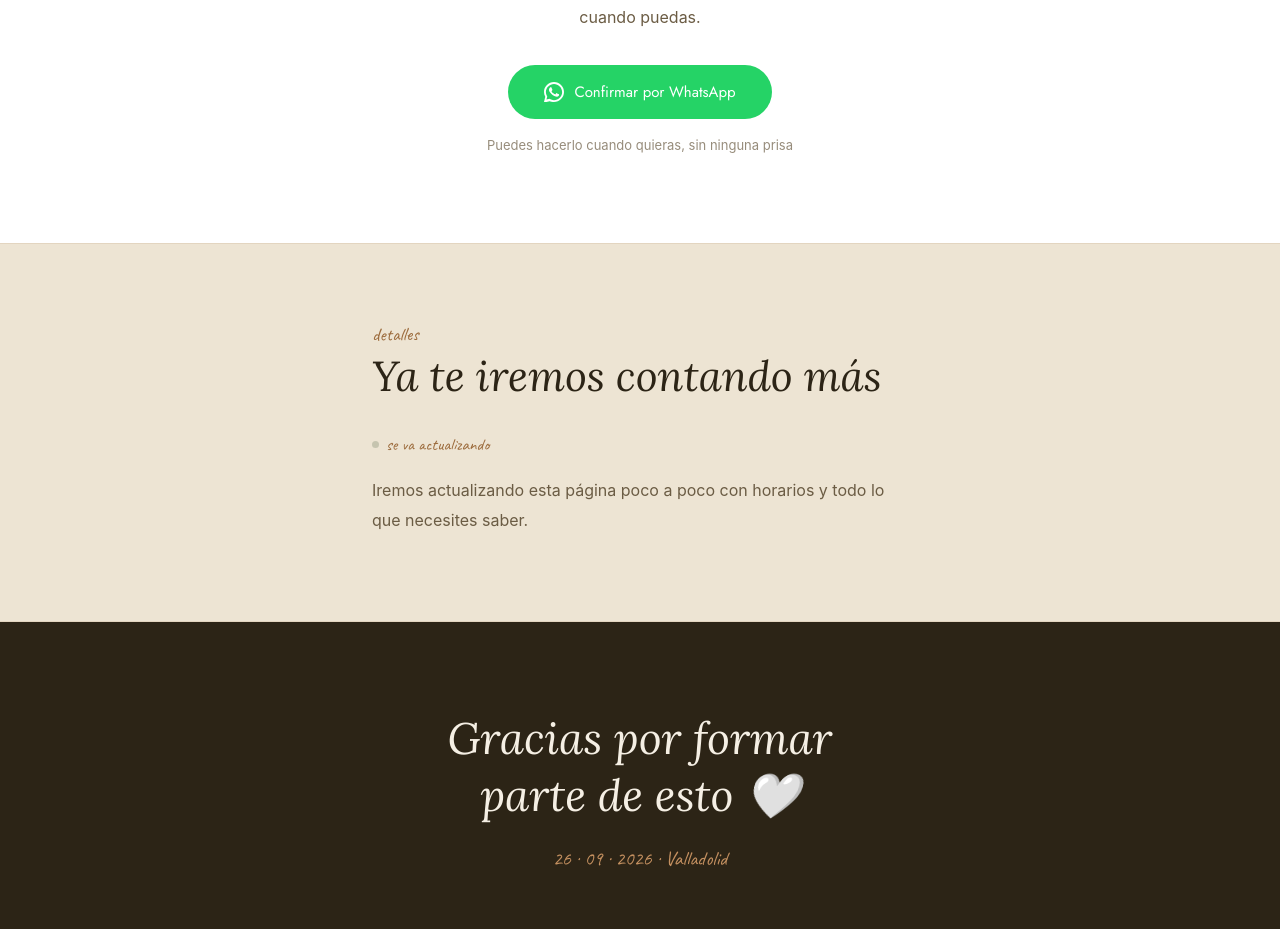
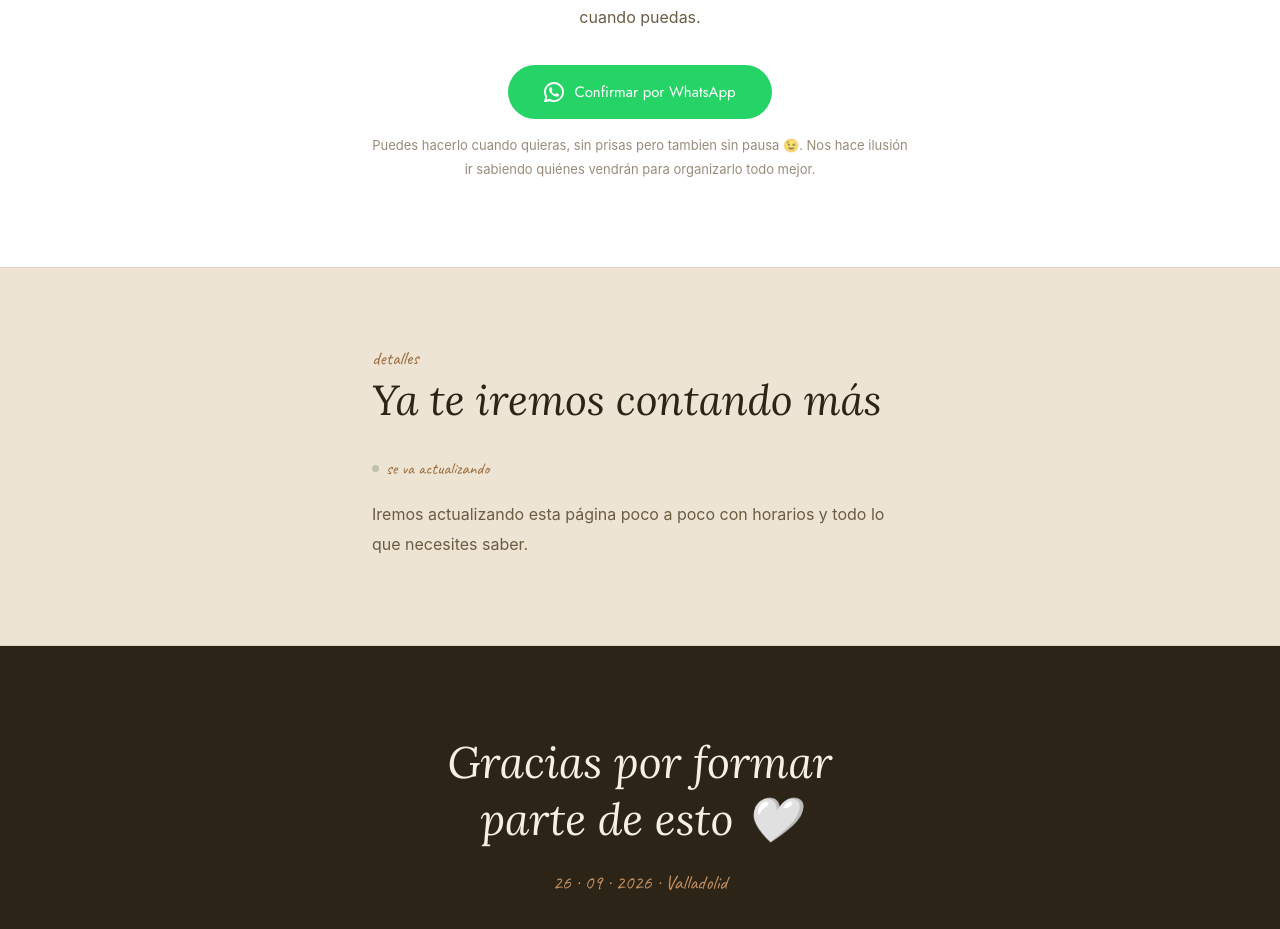
Before and after one commit to ytaylor/Yanelis-David, a React (Vite) app: page / in a window 1280 px wide. Shown: the part 3344-4273 px from the top of the page. Built offline with nearby package versions, Linux system fonts and the light colour scheme.

Commit message:
Update RSVP message for clarity and warmth

```diff
--- a/src/components/Boda.jsx
+++ b/src/components/Boda.jsx
@@ -76,7 +76,7 @@ Es más bien una reunión bonita, con gente muy elegida.</p>
 </a>
         )}
         <p style={{ fontSize: 13, color: "var(--ink-soft)", marginTop: 14, opacity: 0.7 }}>
-          Puedes hacerlo cuando quieras, sin ninguna prisa
+          Puedes hacerlo cuando quieras, sin prisas pero tambien sin pausa 😉. Nos hace ilusión ir sabiendo quiénes vendrán para organizarlo todo mejor.
         </p>
       </Section>
 
```
